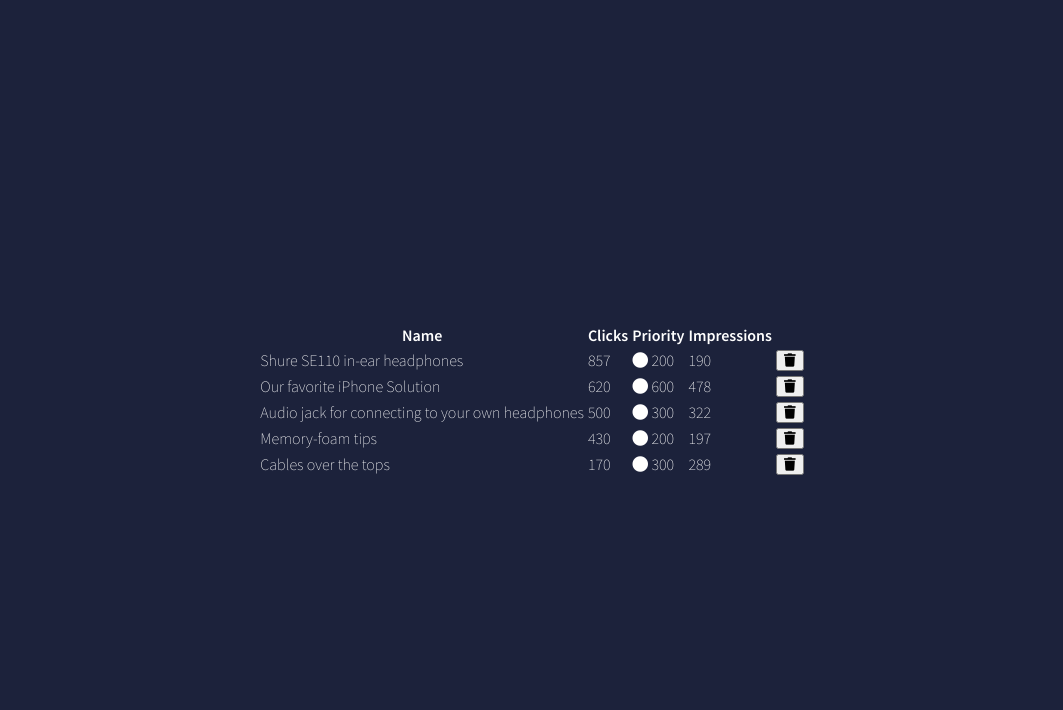
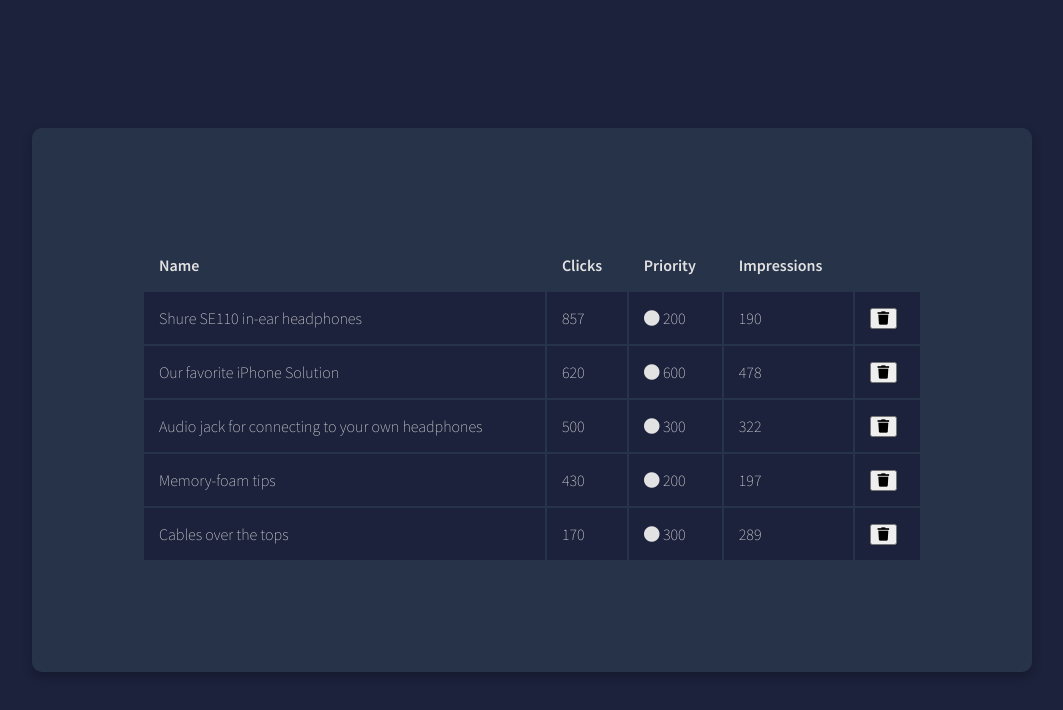
Before and after one commit to Annie-Huang/ui_components, a website: page 3_ads_manager/index.html in a window 1280 px wide. Shown: the whole page, without its empty margins (108-1171 px from the left). Drawn offline with Linux system fonts and the light colour scheme.

Commit message:
Styled the container and table generally stuff.

```diff
--- a/3_ads_manager/style.css
+++ b/3_ads_manager/style.css
@@ -14,3 +14,31 @@
     height: 100vh;
     margin: 0;
 }
+
+.container {
+    background-color: #273349;
+    border-radius: 10px;
+    box-shadow: 0 5px 10px rgba(12,16,31,0.4);
+    padding: 100px;
+    margin: auto;
+    width: 1000px;
+}
+
+table {
+    color: #e2e2e2;
+    padding: 10px;
+    width: 100%;
+}
+
+table th,
+table td {
+    padding: 15px;
+    text-align: left;
+}
+
+table tbody tr {
+    /* The gap between cells are from border-spacing (2px) coming from user-agents
+       if you set border-spacing: unset, you will not see the gap.
+      */
+    background-color: #1c223b;
+}
```
